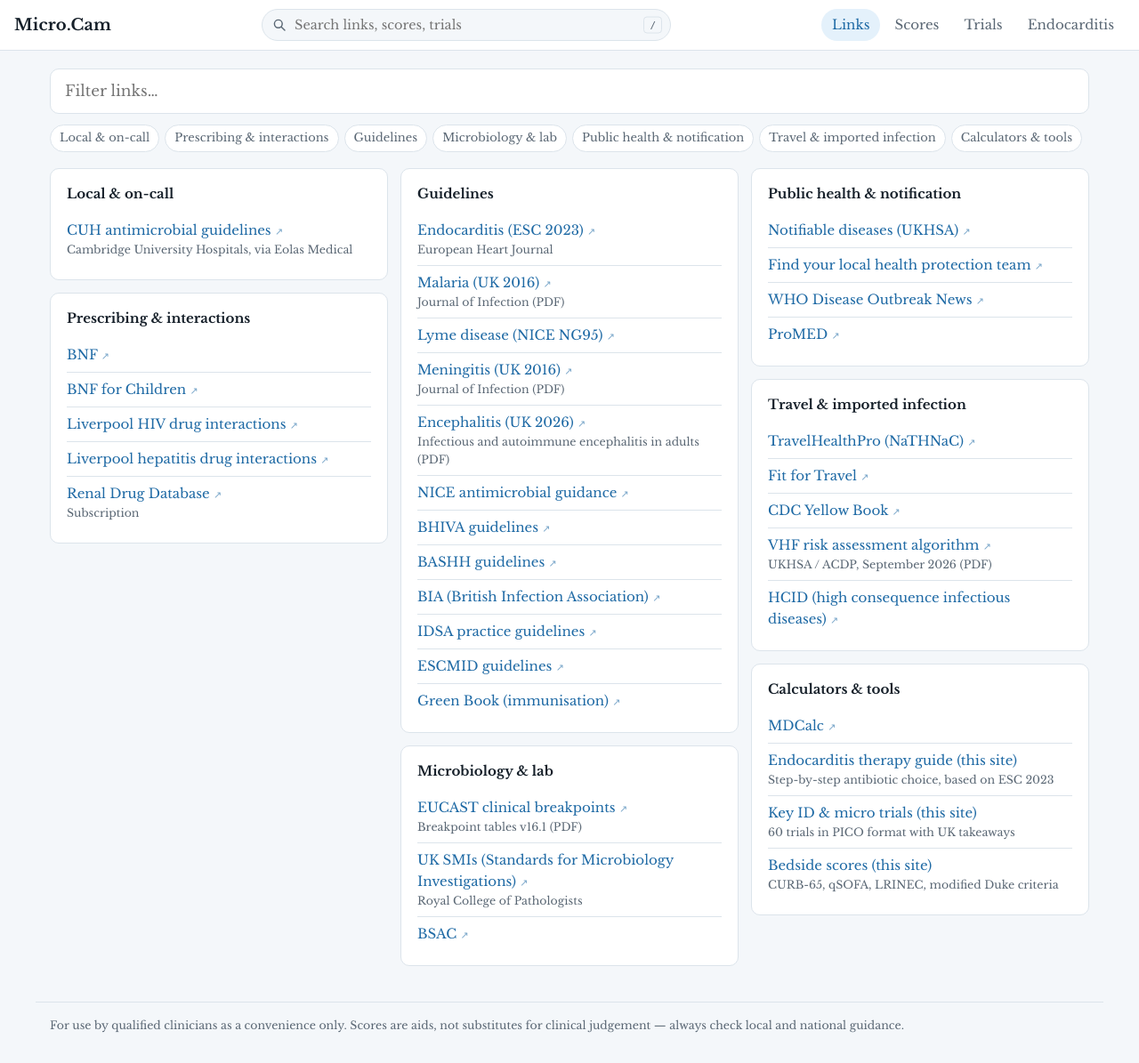
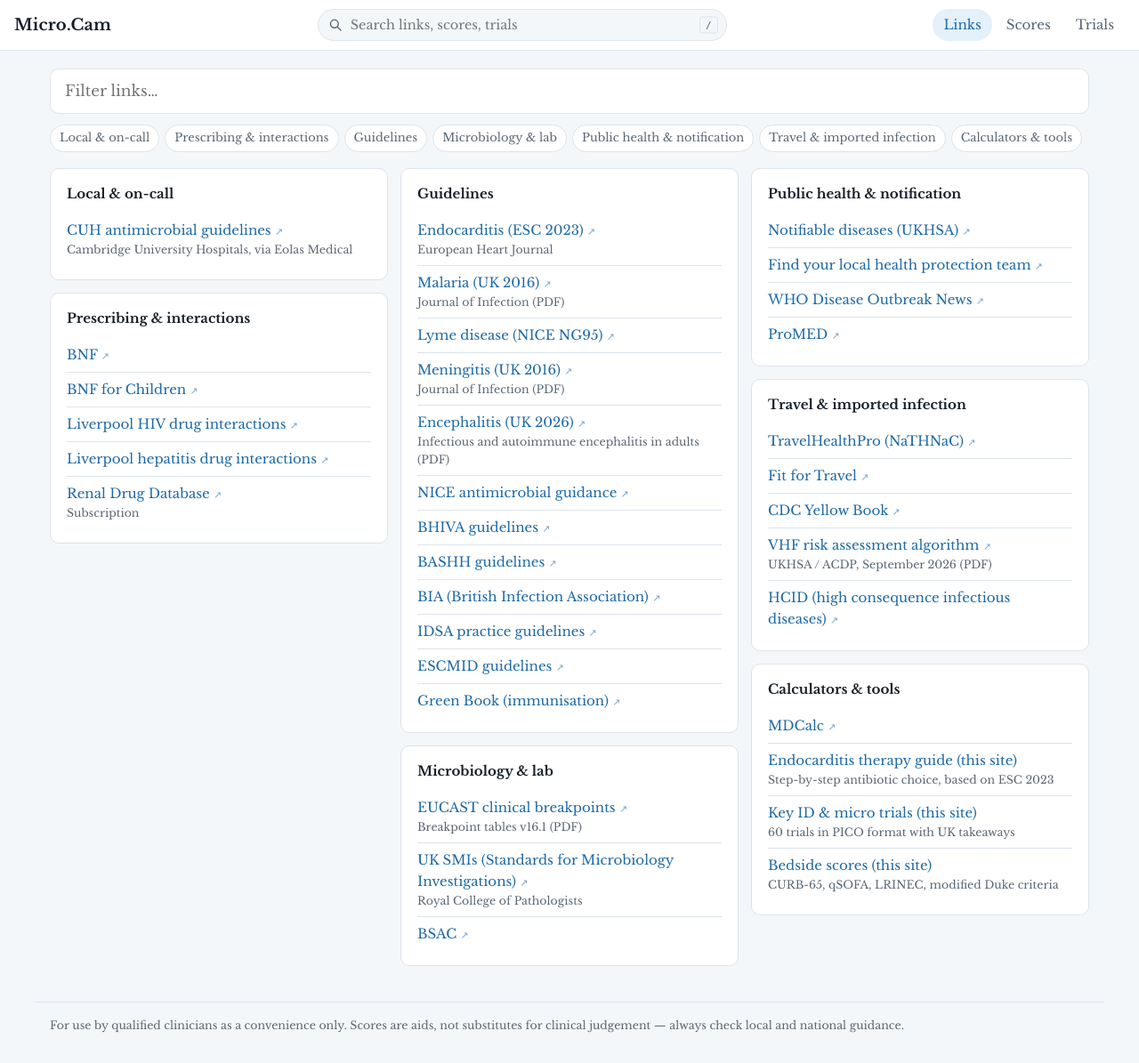
Before and after one commit to bucklesthomas/Micro.Cam, a Jekyll site: the page built from index.html, in a window 1280 px wide and 1195 px high. Shown: the whole window at 89% size. Built offline with Jekyll 4.4.1, drawn with Linux system fonts in a browser that asks for light colours.

Commit message:
Remove Endocarditis tab from the top bar; keep it as a link on the Links page
Co-Authored-By: Claude Opus 5.5 <noreply@anthropic.com>
Claude-Session: https://claude.ai/code/session_014umjqCS9d4umYuNKooKA4U

```diff
--- a/_layouts/default.html
+++ b/_layouts/default.html
@@ -25,7 +25,6 @@
       <a href="{{ '/' | relative_url }}" {% if page.url == '/' %}aria-current="page"{% endif %}>Links</a>
       <a href="{{ '/scores/' | relative_url }}" {% if page.url == '/scores/' %}aria-current="page"{% endif %}>Scores</a>
       <a href="{{ '/trials/' | relative_url }}" {% if page.url == '/trials/' %}aria-current="page"{% endif %}>Trials</a>
-      <a href="{{ '/endocarditis/' | relative_url }}" {% if page.url == '/endocarditis/' %}aria-current="page"{% endif %}>Endocarditis</a>
     </nav>
   </header>
 
```
